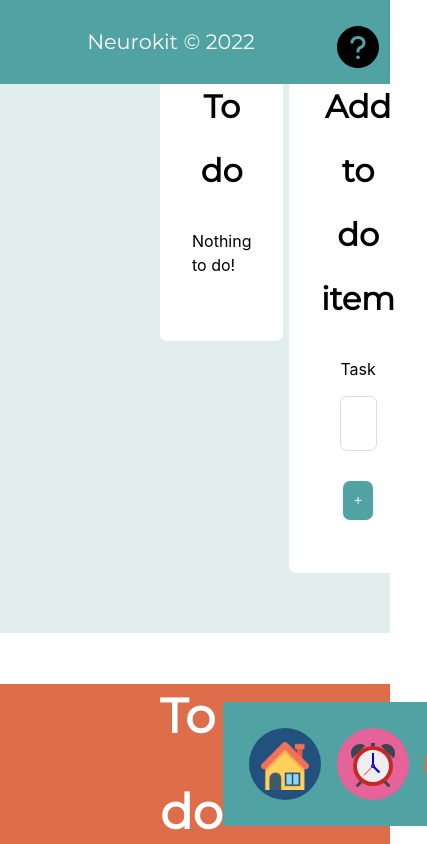
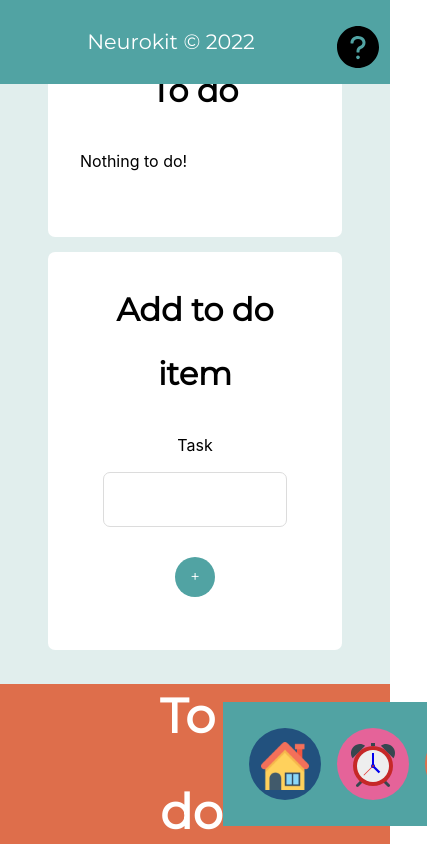
Before and after one commit to mmauthoor/neurodiverse-toolkit, a React (Create React App) app: page /todo in a window 390 px wide. Shown: the whole page, 427 px wide, since content can reach past the window. Built offline with nearby package versions, Linux system fonts and the light colour scheme.

Commit message:
Fix todo page css

```diff
--- a/src/components/ToDoPage.css
+++ b/src/components/ToDoPage.css
@@ -10,16 +10,31 @@
     gap: 8%;
 }
 
-.list, .new-item-form, .edit-item-form {
+.list, .new-todo-form, .edit-todo-form {
     flex: 1;
 }
 
-.new-item-form, .edit-item-form {
+.new-todo-form, .edit-todo-form {
     background-color: #fff;
     padding: 0 2em 3em;
     text-align: center;
     align-self: flex-start;
     border-radius: 7px;
+}
+
+.new-todo-form label {
+    display: block;
+}
+
+.new-todo-form input {
+    width: 80%;
+    display: inline;
+}
+
+.add-todo-btn {
+    border-radius: 50%;
+    height: 40px;
+    width: 40px;
 }
 
 .todo-container h2 {
@@ -28,3 +43,18 @@
     line-height: 2;
     text-align: center;
 }
+
+
+@media (max-width: 950px) {
+    .todo-container {
+        flex-direction: column;
+        padding: 2rem 3rem;
+    }
+    .list {
+        align-self: stretch;
+    }
+    .new-todo-form, .edit-todo-form {
+        align-self: stretch;
+        margin: 5% 0;
+    }
+}
--- a/src/components/ToDoPage.js
+++ b/src/components/ToDoPage.js
@@ -67,7 +67,7 @@ function ToDoPage() {
 
                 { isEditing
                     ?
-                        <form className="edit-item-form">
+                        <form className="edit-todo-form">
                             <h2>Edit to do</h2>
                             <label htmlFor="editItem">Task</label>
                             <input
@@ -78,7 +78,7 @@ function ToDoPage() {
                         </form>
 
                     :
-                    <form className="new-item-form">
+                    <form className="new-todo-form">
                         <h2>Add to do item</h2>
                         <label htmlFor="">Task</label>
                         <input
@@ -87,7 +87,7 @@ function ToDoPage() {
                             name="listItem"
                             // value={val1}
                         />
-                        <button onClick={handleCreateListItem}>+</button>
+                        <button className="add-todo-btn" onClick={handleCreateListItem}>+</button>
                     </form>
                 }
 
```
